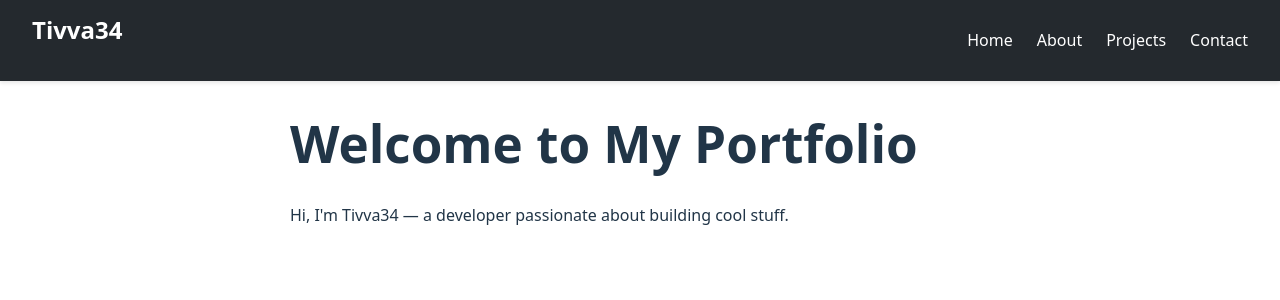
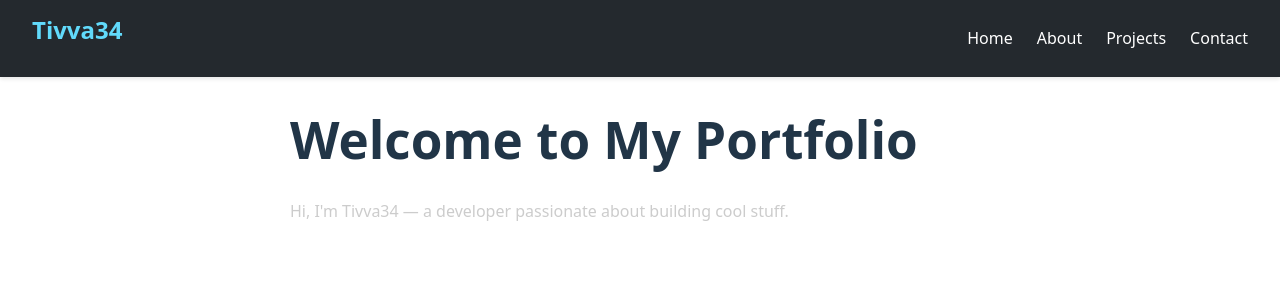
Before and after one commit to Tivva34/Tims-Portfolio, a React (Vite) app: page / in a window 1280 px wide. Shown: the top 300 px of the page. Built offline with nearby package versions, Linux system fonts and the light colour scheme.

Commit message:
fixed some styling

```diff
--- a/src/App.css
+++ b/src/App.css
@@ -9,3 +9,21 @@
 h1 {
   margin-bottom: 2rem;
 }
+
+h2 {
+  margin-bottom: 1rem;
+  color: #61dafb;
+}
+p {
+  margin-bottom: 1.5rem;
+  color: #ccc;
+}
+button {
+  background-color: #61dafb;
+  color: #24292e;
+  border: none;
+  padding: 0.5rem 1rem;
+  border-radius: 5px;
+  cursor: pointer;
+  transition: background-color 0.3s ease;
+}
--- a/src/components/GitHubRepos.css
+++ b/src/components/GitHubRepos.css
@@ -13,6 +13,7 @@
   font-size: 1rem;
 
 }
+
 
 .repo-card {
   background: #3a035a;
```
